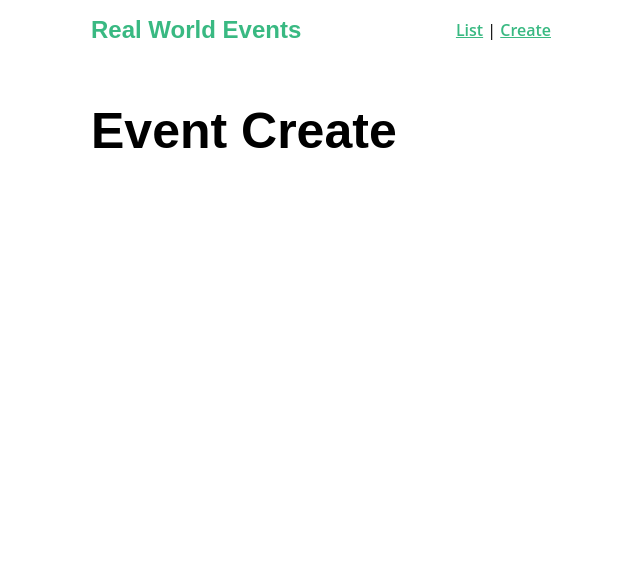
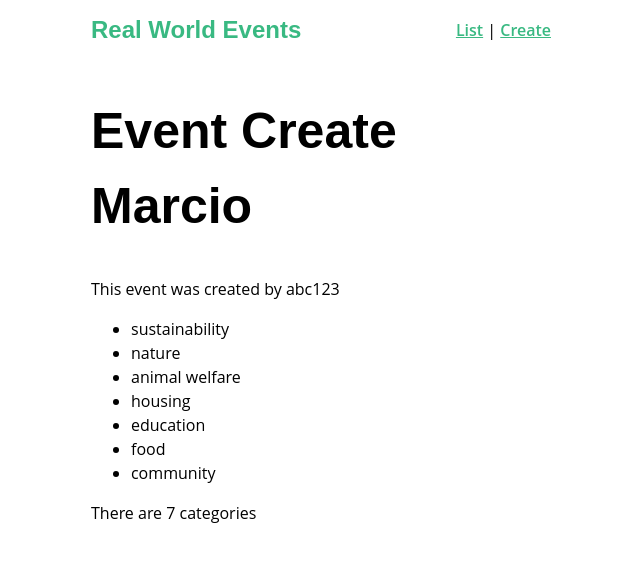
Before and after one commit to marcioviegas/real-world-app, a Vue app: page /event/create in a window 1280 px wide. Shown: the top 562 px of the page, without its empty margins (319-959 px from the left). Built offline with nearby package versions, Linux system fonts and the light colour scheme.

Commit message:
Use Vuex to access events

```diff
--- a/src/store/index.js
+++ b/src/store/index.js
@@ -1,11 +1,27 @@
-import Vue from "vue";
-import Vuex from "vuex";
+import Vue from 'vue'
+import Vuex from 'vuex'
 
-Vue.use(Vuex);
+Vue.use(Vuex)
 
 export default new Vuex.Store({
-  state: {},
+  state: {
+    user: { id: 'abc123', name: 'Marcio' },
+    categories: [
+      'sustainability',
+      'nature',
+      'animal welfare',
+      'housing',
+      'education',
+      'food',
+      'community'
+    ]
+  },
   mutations: {},
   actions: {},
-  modules: {}
-});
+  modules: {},
+  getters: {
+    catLength: state => {
+      return state.categories.length
+    }
+  }
+})
--- a/src/views/EventCreate.vue
+++ b/src/views/EventCreate.vue
@@ -1,13 +1,23 @@
 <template>
-  <h1>Event Create</h1>
+  <div>
+    <h1>Event Create {{ user.name }}</h1>
+    <p>This event was created by {{ user.id }}</p>
+    <ul>
+      <li v-for="cat in categories" :key="cat">{{ cat }}</li>
+    </ul>
+    <p>There are {{ catLength }} categories</p>
+  </div>
 </template>
 
 <script>
+import { mapState } from 'vuex'
+
 export default {
-
+  computed: {
+    ...mapState(['user', 'categories']),
+    catLength() {
+      return this.$store.getters.catLength
+    }
+  }
 }
 </script>
-
-<style>
-
-</style>
```
